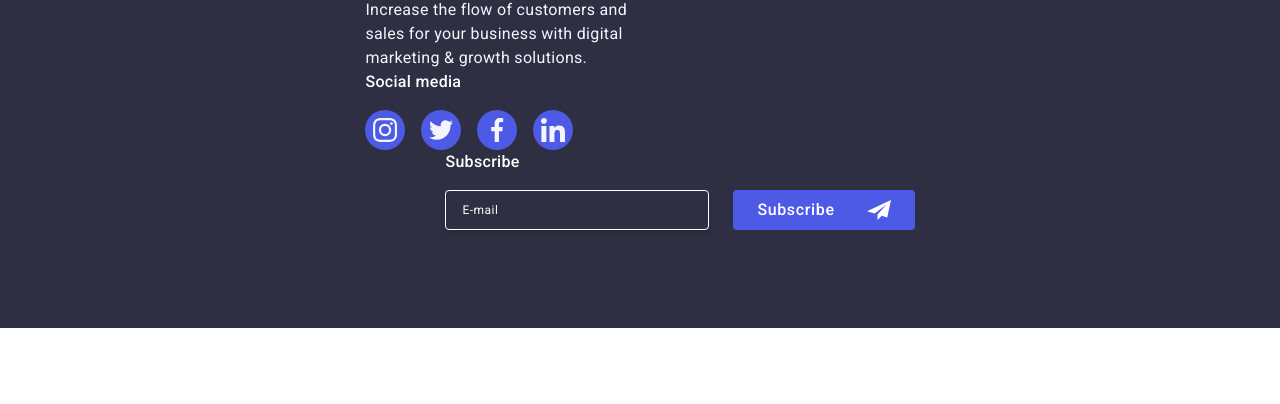
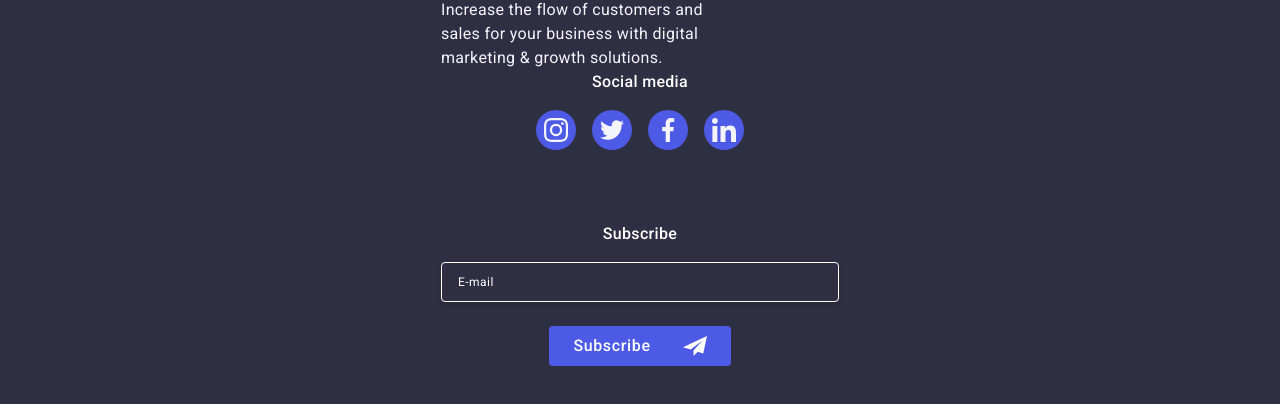
Before and after one commit to Barbi31/goit-markup-hw-07, a plain HTML site: page index.html in a window 1280 px wide. Shown: the part 3066-3470 px from the top of the page. Before the commit the page ends 3394 px from the top, so only its background shows below. Drawn offline with nearby package versions, Linux system fonts and the light colour scheme.

Commit message:
Update styles.css

```diff
--- a/css/styles.css
+++ b/css/styles.css
@@ -374,10 +374,15 @@ gap: 40px;
   list-style: none;
 }
 .social-media-lists{
-  width: 264px;
-  margin-top: 8px;
+  min-width: 264px;
+  margin-top: 16px;
   padding-right: 16px;
   padding-left: 16px;
+}
+@media screen and (width >=768px){
+  .social-media-lists{
+    margin-top: 8px;
+  }
 }
 .social-media-decoration{
   width: 100%;
@@ -702,16 +707,28 @@ max-width: 264px;
   }
 }
 .footer-social-media{
+  margin-top: 72px;
+  justify-content: center;
+  display: flex;
   color: var(--white-color);
   font-weight: 500;
   font-size: 16px;
   line-height: 1.5;
   letter-spacing: 0.02em;
-  margin-bottom: 16px
+  margin-bottom: 16px;
+}
+@media screen and (width >= 768px){
+  .footer-social-media{
+    margin-top: 0px;
+  }
 }
 .footer-social-media-lists{
   gap: 16px;
   padding: 0px;
+  display: flex;
+  justify-content: center;
+}
+@media screen and (width >=768px){
 
 }
 .footer-div{
@@ -880,10 +897,16 @@ max-width: 264px;
 }
 
 .footer-subscribe {
-  margin-left: 80px;
+  margin-bottom: 16px;
+  margin-top: 72px;
+  /*margin-left: 80px;*/
+  display: flex;
+  flex-direction: column;
 }
 
 .footer-subscribe-p {
+  display: flex;
+  justify-content: center;
   color: #fff;
   font-family: Roboto;
   font-size: 16px;
@@ -895,12 +918,15 @@ max-width: 264px;
 }
 
 .footer-form {
+  align-items: center;
   display: flex;
+  justify-content: center;
+  flex-direction: column;
   gap: 24px;
 }
 
 .footer-form-input {
-  width: 264px;
+  min-width: 398px;
   height: 40px;
   background-color: transparent;
   border-radius: 4px;
@@ -914,6 +940,8 @@ max-width: 264px;
 }
 
 .subscribe-button {
+  width:fit-content;
+  justify-content: center;
   display: flex;
   background-color: #4d5ae5;
   color: #ffffff;
```
